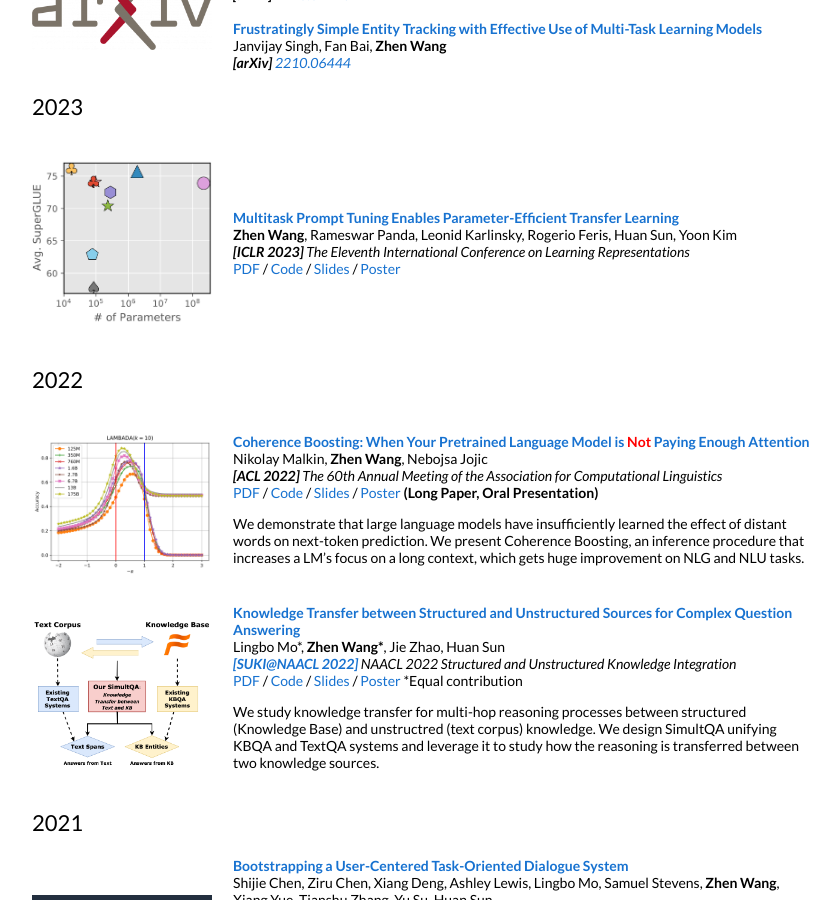
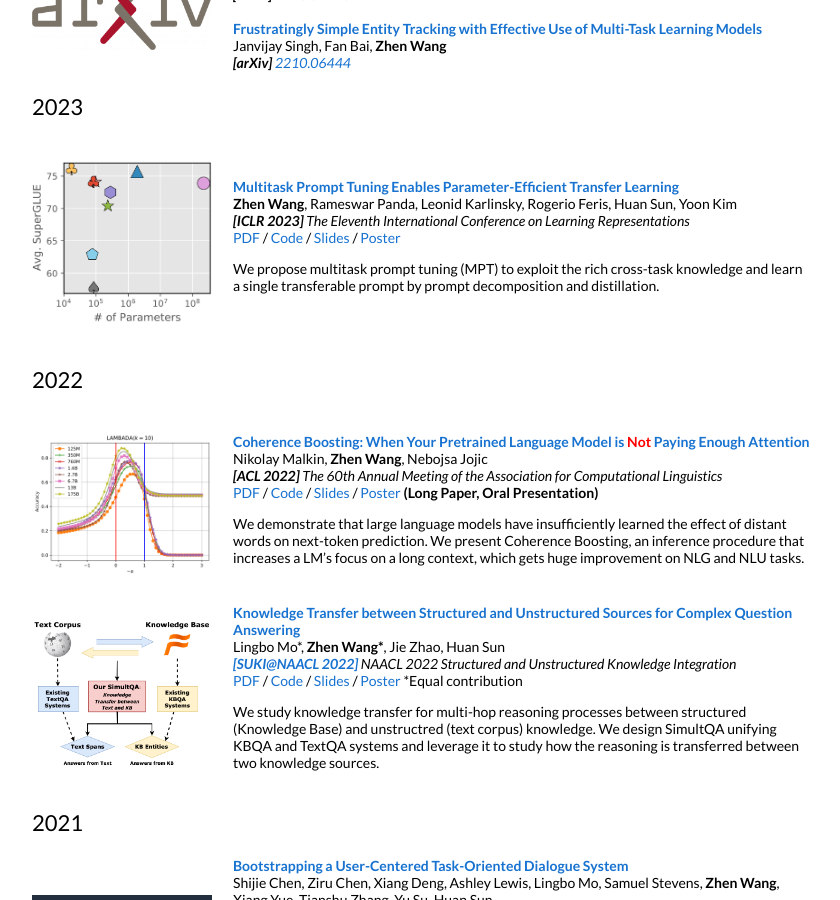
Before and after one commit to zhenwang9102/zhenwang9102.github.io, a Jekyll site: the page built from _posts/2019-06-02-venue.markdown, in a window 1280 px wide and 900 px high, scrolled down 1263 px. Shown: the whole window, without its empty margins (228-1068 px from the left). Built offline with Jekyll 4.4.1, drawn with Linux system fonts in a browser that asks for light colours.

Commit message:
Update default.html

```diff
--- a/_layouts/default.html
+++ b/_layouts/default.html
@@ -279,7 +279,7 @@
               <em><b>[ICLR 2023]</b></em> <i>The Eleventh International Conference on Learning Representations</i>
               <br>
               <a href="https://openreview.net/pdf?id=Nk2pDtuhTq">PDF</a> / <a href="http://zhenwang9102.github.io/">Code</a> / <a href="http://zhenwang9102.github.io/">Slides</a> / <a href="http://zhenwang9102.github.io/">Poster</a>
-<!--               <p>We demonstrate that large language models have insufficiently learned the effect of distant words on next-token prediction. We present Coherence Boosting, an inference procedure that increases a LM’s focus on a long context, which gets huge improvement on NLG and NLU tasks.</p> -->
+              <p>We propose multitask prompt tuning (MPT) to exploit the rich cross-task knowledge and learn a single transferable prompt by prompt decomposition and distillation.</p>
             </td>
           </tr>
           </table>
```
